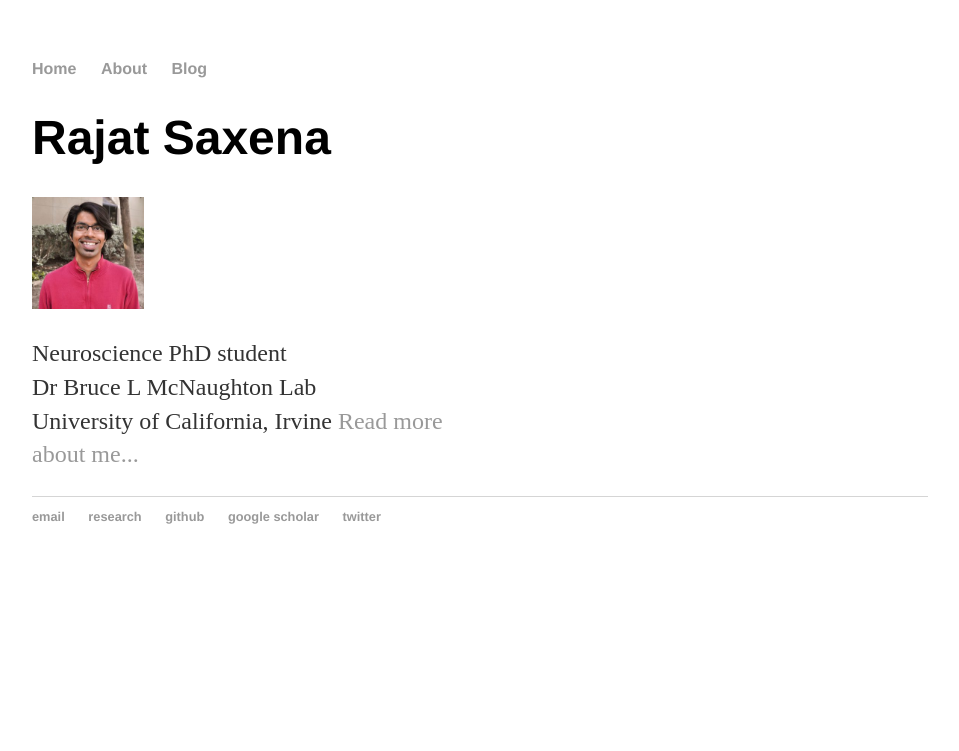
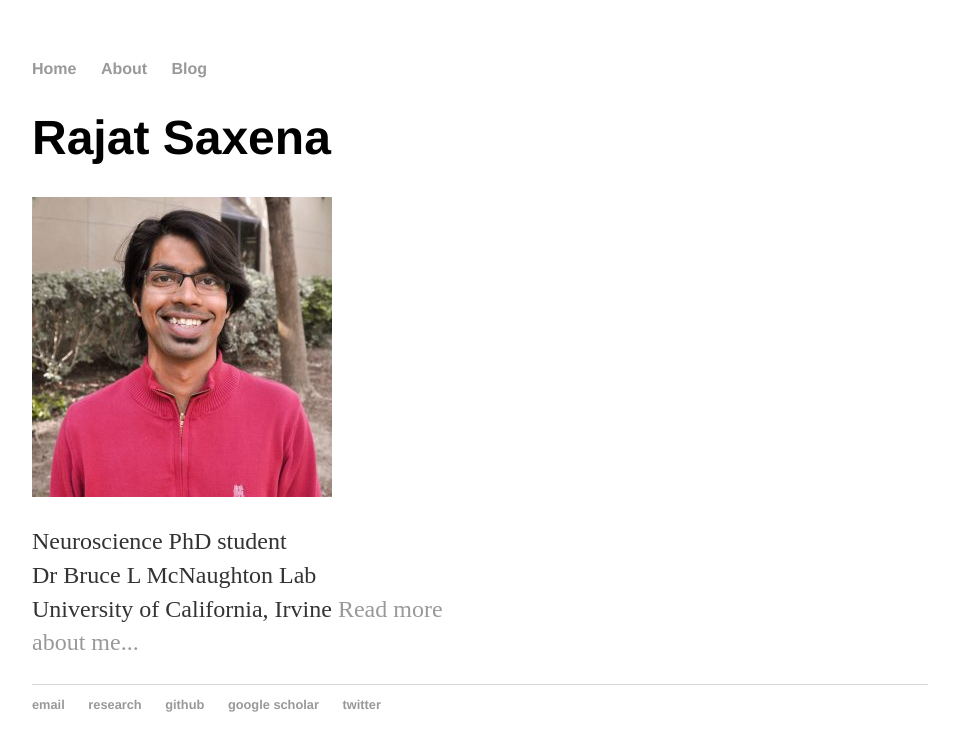
Before and after one commit to rajatsaxena/rajatsaxena.github.io, a Jekyll site: the page built from index.html, in a window 1280 px wide. Shown: the top 751 px of the page, without its empty margins (160-1119 px from the left). Built offline with Jekyll 4.4.1, drawn with Linux system fonts in a browser that asks for light colours.

Commit message:
Update index.html

```diff
--- a/index.html
+++ b/index.html
@@ -5,7 +5,7 @@ title: Rajat Saxena
 <div class="blurb">
 	<h1> Rajat Saxena </h1>
 	<div class="about image" style="width: 50%; height: 50%;">
-		<img src="https://rajatsaxena.github.io//images//SaxenaR.jpg" width="25%" height="25%">
+		<img src="https://rajatsaxena.github.io//images//SaxenaR.jpg">
 	</div>
 	<div class="about text" style="width: 50%; height: 50%;">
 	<p> Neuroscience PhD student <br/> Dr Bruce L McNaughton Lab <br/> University of California, Irvine <a href="/about">Read more about me...</a></p>
```
